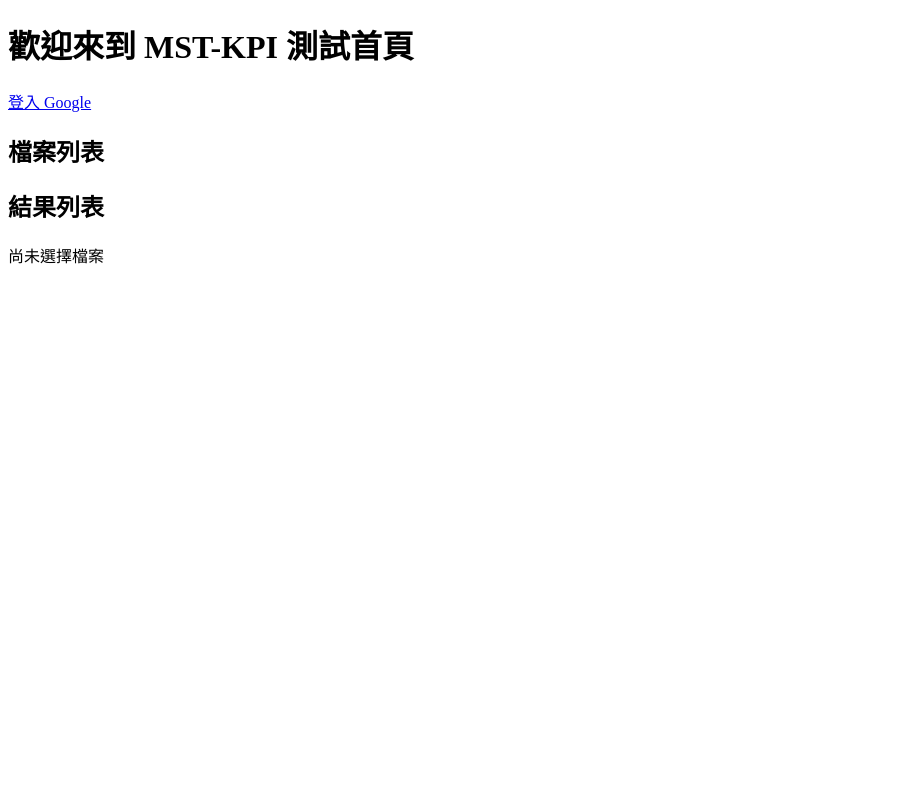
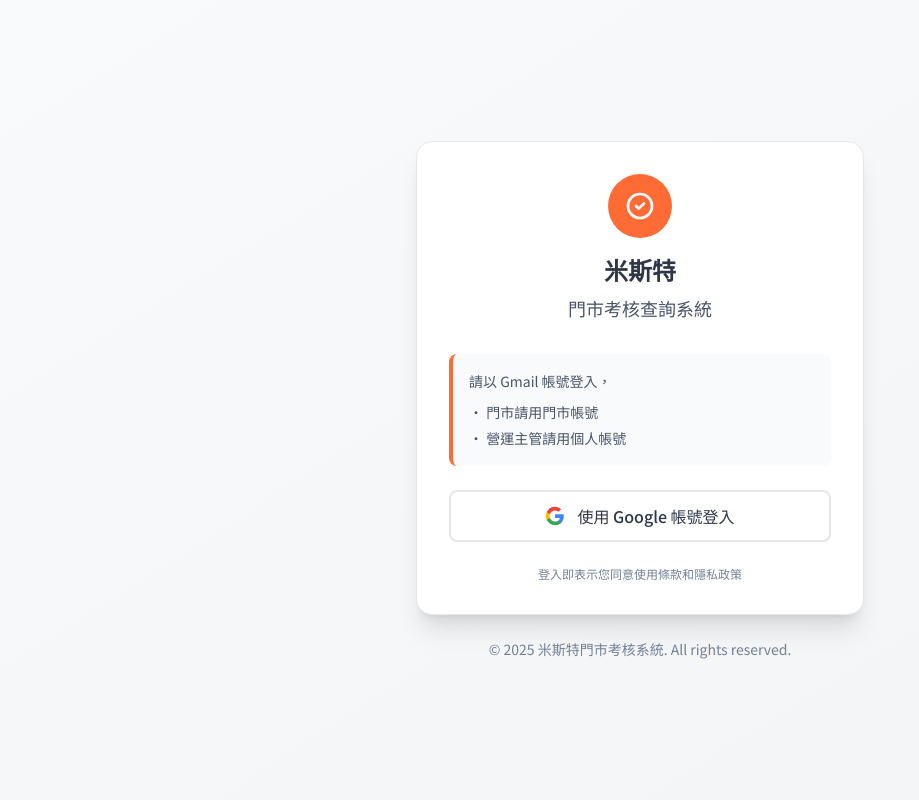
Before and after one commit to ainstaccc/mst-kpi, a Flask app: page / in a window 1280 px wide. Shown: the whole page, without its empty margins (0-919 px from the left). Run offline with Flask 3, Linux system fonts and the light colour scheme; some libraries are stand-ins or nearby versions.

Commit message:
Update index.html

```diff
--- a/templates/index.html
+++ b/templates/index.html
@@ -1,37 +1,120 @@
 <!DOCTYPE html>
-<html lang="zh-Hant">
+<html lang="zh-TW">
 <head>
     <meta charset="UTF-8">
-    <title>MST-KPI 測試首頁</title>
+    <meta name="viewport" content="width=device-width, initial-scale=1.0">
+    <title>米斯特 門市考核查詢系統</title>
+    <script src="https://cdn.tailwindcss.com"></script>
+    <script>
+        tailwind.config = {
+            theme: {
+                extend: {
+                    colors: {
+                        'orange-primary': '#FF6B35',
+                        'orange-hover': '#E55A2B',
+                        'gray-dark': '#2D3748',
+                        'gray-medium': '#4A5568',
+                        'gray-light': '#718096'
+                    }
+                }
+            }
+        }
+    </script>
+    <style>
+        @import url('https://fonts.googleapis.com/css2?family=Noto+Sans+TC:wght@300;400;500;600;700&display=swap');
+        body {
+            font-family: 'Noto Sans TC', sans-serif;
+        }
+    </style>
 </head>
-<body>
-    <h1>歡迎來到 MST-KPI 測試首頁</h1>
+<body class="bg-gradient-to-br from-gray-50 to-gray-100 min-h-screen">
+    <!-- 主容器 -->
+    <div class="min-h-screen flex items-center justify-center px-4 py-8">
+        <div class="max-w-md w-full">
+            <!-- 登入卡片 -->
+            <div class="bg-white rounded-2xl shadow-xl p-8 border border-gray-200">
+                <!-- 頁首標題 -->
+                <div class="text-center mb-8">
+                    <div class="inline-flex items-center justify-center w-16 h-16 bg-orange-primary rounded-full mb-4">
+                        <svg class="w-8 h-8 text-white" fill="none" stroke="currentColor" viewBox="0 0 24 24">
+                            <path stroke-linecap="round" stroke-linejoin="round" stroke-width="2" d="M9 12l2 2 4-4m6 2a9 9 0 11-18 0 9 9 0 0118 0z"></path>
+                        </svg>
+                    </div>
+                    <h1 class="text-2xl font-bold text-gray-dark mb-2">米斯特</h1>
+                    <h2 class="text-lg font-medium text-gray-medium">門市考核查詢系統</h2>
+                </div>
 
-    <!-- 登入連結 -->
-    <p>
-        <a href="{{ url_for('login') }}">登入 Google</a>
-    </p>
+                <!-- 說明欄位 -->
+                <div class="bg-gray-50 rounded-lg p-4 mb-6 border-l-4 border-orange-primary">
+                    <div class="text-sm text-gray-medium leading-relaxed">
+                        <p class="mb-2">請以 Gmail 帳號登入，</p>
+                        <p class="mb-1">• 門市請用門市帳號</p>
+                        <p>• 營運主管請用個人帳號</p>
+                    </div>
+                </div>
 
-    <!-- 檔案列表 -->
-    <h2>檔案列表</h2>
-    <ul>
-        {% for file in files %}
-        <li>{{ file }}</li>
-        {% endfor %}
-    </ul>
+                <!-- Google 登入按鈕 -->
+                <button
+                    onclick="handleGoogleLogin()"
+                    class="w-full bg-white border-2 border-gray-200 hover:border-orange-primary text-gray-dark font-medium py-3 px-4 rounded-lg transition-all duration-200 hover:shadow-md flex items-center justify-center space-x-3 group"
+                >
+                    <!-- Google Icon -->
+                    <svg class="w-5 h-5" viewBox="0 0 24 24">
+                        <path fill="#4285F4" d="M22.56 12.25c0-.78-.07-1.53-.2-2.25H12v4.26h5.92c-.26 1.37-1.04 2.53-2.21 3.31v2.77h3.57c2.08-1.92 3.28-4.74 3.28-8.09z"/>
+                        <path fill="#34A853" d="M12 23c2.97 0 5.46-.98 7.28-2.66l-3.57-2.77c-.98.66-2.23 1.06-3.71 1.06-2.86 0-5.29-1.93-6.16-4.53H2.18v2.84C3.99 20.53 7.7 23 12 23z"/>
+                        <path fill="#FBBC05" d="M5.84 14.09c-.22-.66-.35-1.36-.35-2.09s.13-1.43.35-2.09V7.07H2.18C1.43 8.55 1 10.22 1 12s.43 3.45 1.18 4.93l2.85-2.22.81-.62z"/>
+                        <path fill="#EA4335" d="M12 5.38c1.62 0 3.06.56 4.21 1.64l3.15-3.15C17.45 2.09 14.97 1 12 1 7.7 1 3.99 3.47 2.18 7.07l3.66 2.84c.87-2.6 3.3-4.53 6.16-4.53z"/>
+                    </svg>
+                    <span class="group-hover:text-orange-primary transition-colors duration-200">使用 Google 帳號登入</span>
+                </button>
 
-    <!-- 結果列表 -->
-    <h2>結果列表</h2>
-    <ul>
-        {% for result in results %}
-        <li>{{ result }}</li>
-        {% endfor %}
-    </ul>
+                <!-- 底部資訊 -->
+                <div class="mt-6 text-center">
+                    <p class="text-xs text-gray-light">
+                        登入即表示您同意使用條款和隱私政策
+                    </p>
+                </div>
+            </div>
 
-    {% if selected_file %}
-    <p>目前選擇的檔案：{{ selected_file }}</p>
-    {% else %}
-    <p>尚未選擇檔案</p>
-    {% endif %}
+            <!-- 版權資訊 -->
+            <div class="text-center mt-6">
+                <p class="text-sm text-gray-light">
+                    © 2025 米斯特門市考核系統. All rights reserved.
+                </p>
+            </div>
+        </div>
+    </div>
+
+    <script>
+        function handleGoogleLogin() {
+            // 模擬 Google 登入流程
+            const button = event.target.closest('button');
+            const originalText = button.innerHTML;
+
+            // 顯示載入狀態
+            button.innerHTML = `
+                <svg class="animate-spin w-5 h-5 text-orange-primary" fill="none" viewBox="0 0 24 24">
+                    <circle class="opacity-25" cx="12" cy="12" r="10" stroke="currentColor" stroke-width="4"></circle>
+                    <path class="opacity-75" fill="currentColor" d="M4 12a8 8 0 018-8V0C5.373 0 0 5.373 0 12h4zm2 5.291A7.962 7.962 0 014 12H0c0 3.042 1.135 5.824 3 7.938l3-2.647z"></path>
+                </svg>
+                <span>正在連接 Google...</span>
+            `;
+            button.disabled = true;
+
+            // 模擬登入過程
+            setTimeout(() => {
+                alert('這是示範版本。在實際應用中，這裡會重定向到 Google OAuth 登入頁面。');
+                button.innerHTML = originalText;
+                button.disabled = false;
+            }, 2000);
+        }
+
+        // 添加鍵盤支援
+        document.addEventListener('keydown', function(event) {
+            if (event.key === 'Enter') {
+                handleGoogleLogin();
+            }
+        });
+    </script>
 </body>
 </html>
```
